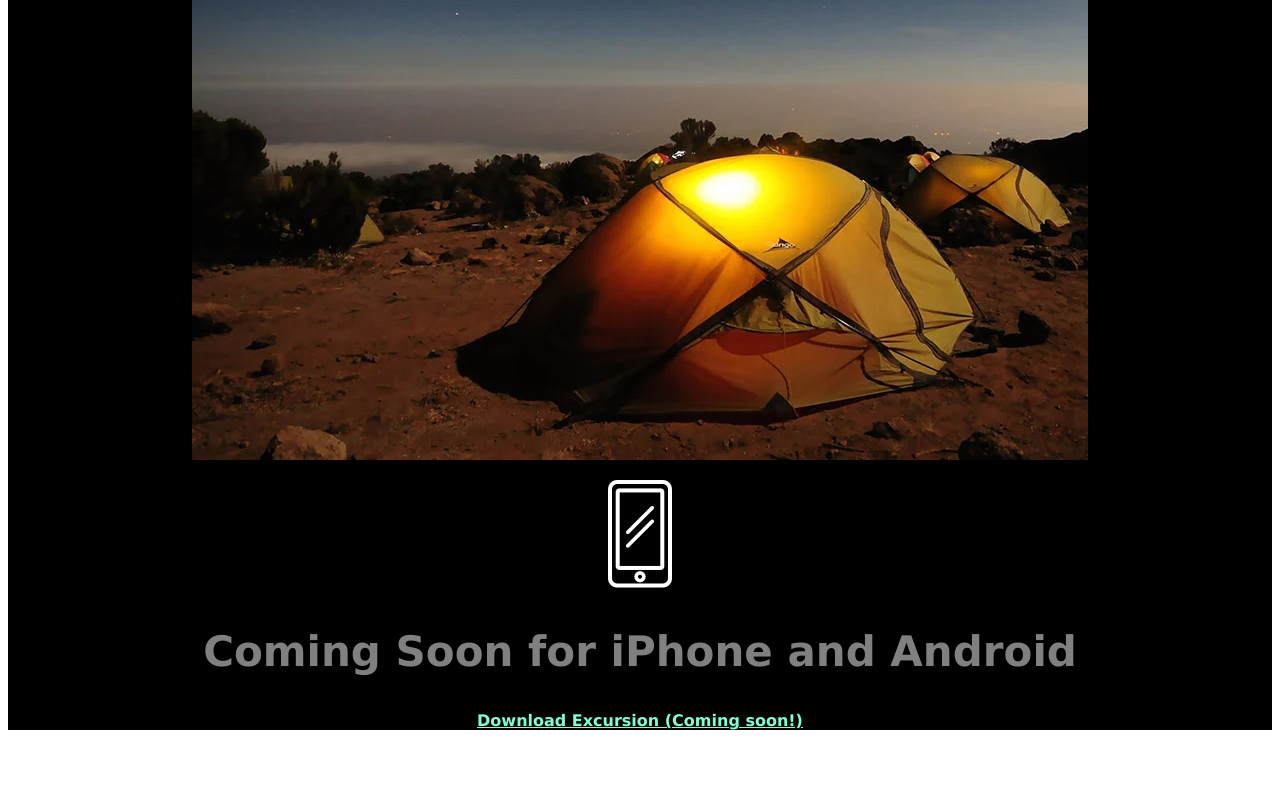
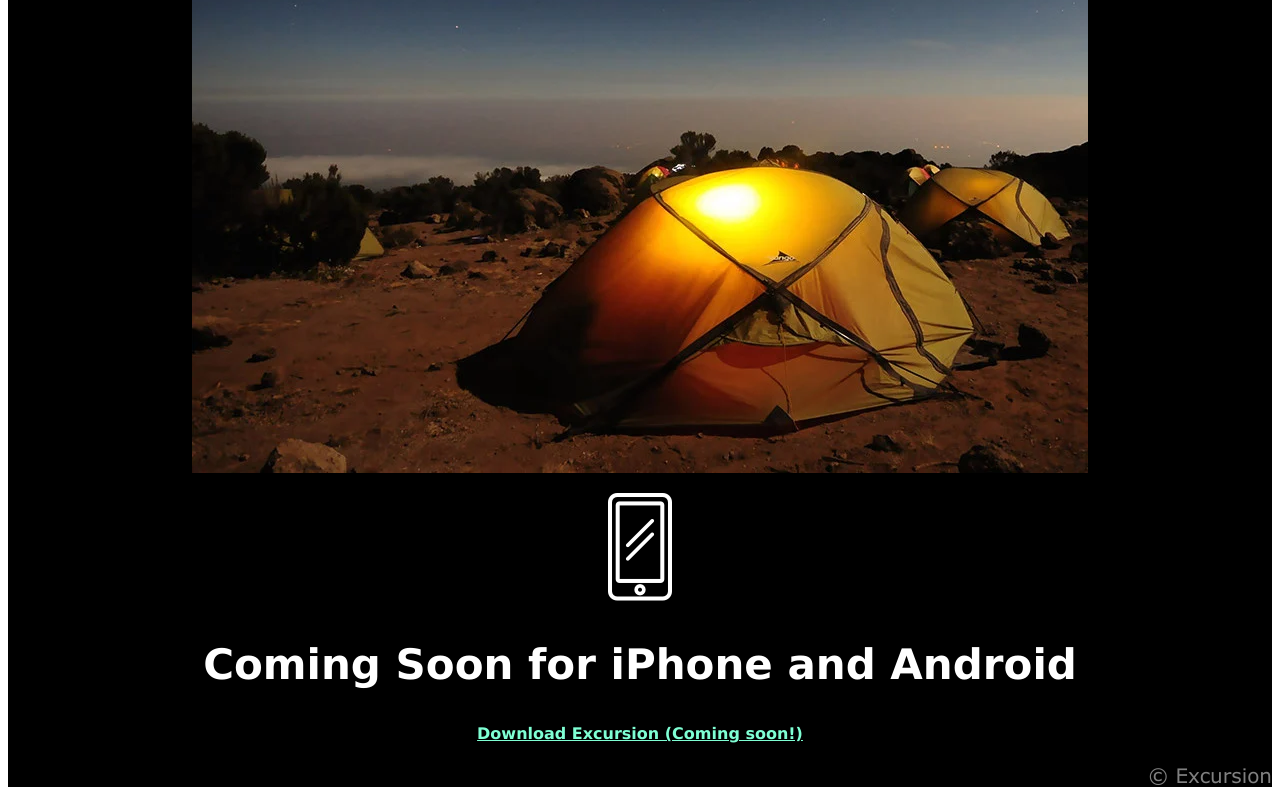
Before and after one commit to daUnknownCoder/excursion, a plain HTML site: page index.html in a window 1280 px wide. Shown: the part 593-1400 px from the top of the page. Before the commit the page ends 1339 px from the top, so only its background shows below. Drawn offline with Linux system fonts and the light colour scheme; files whose address does not match are found by name.

Commit message:
⌨️ code(footer): Add footer

```diff
--- a/index.html
+++ b/index.html
@@ -31,6 +31,9 @@
         <a class="cta" href="#"><b>Download Excursion (Coming soon!)</b></a>
       </p>
 
+      <p class="header3" style="font-size: 20px; text-align: right">
+        &copy; Excursion
+      </p>
     </center>
   </body>
 </html>
--- a/resources/css/style.css
+++ b/resources/css/style.css
@@ -20,6 +20,13 @@
 .header2 {
   font-family: Verdana;
   font-size: 42px;
+  color: white;
+  text-align: center;
+}
+
+.header3 {
+  font-family: Verdana;
+  font-size: 21px;
   color: gray;
   text-align: center;
 }
```
